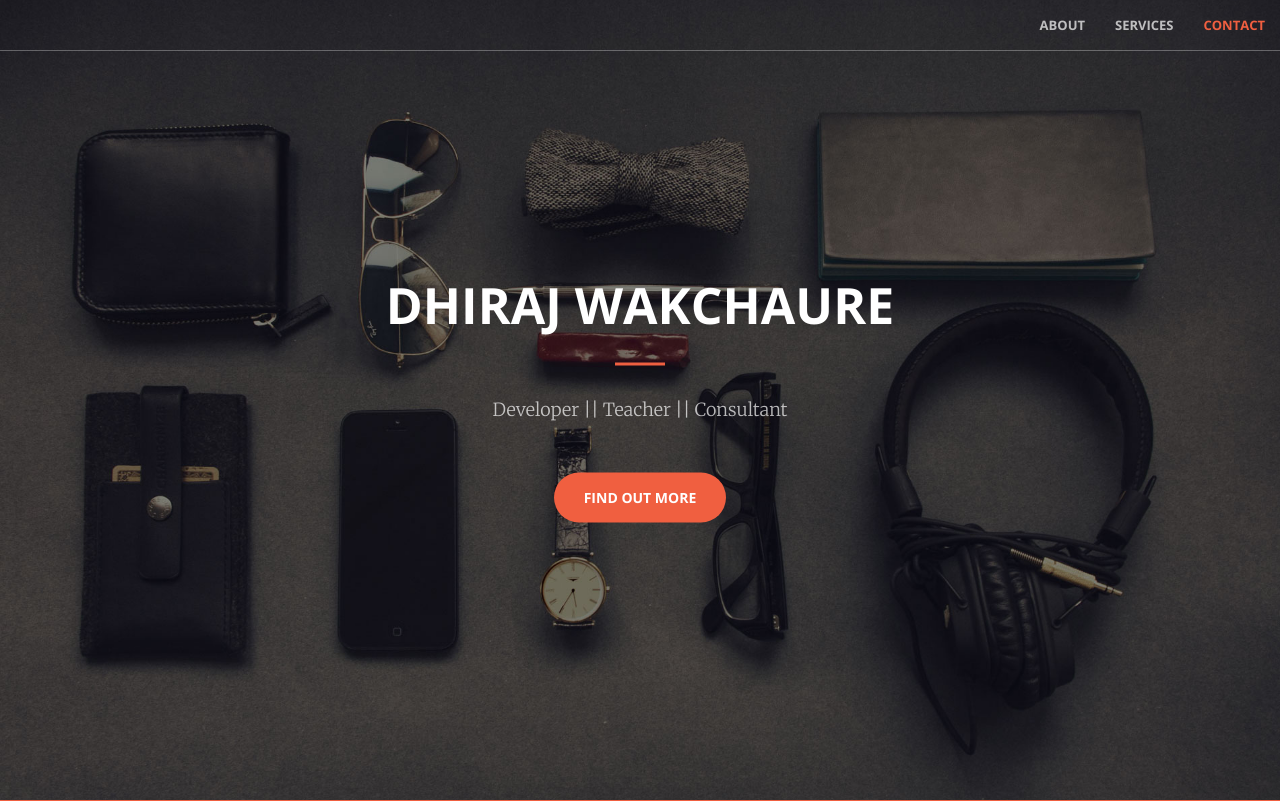
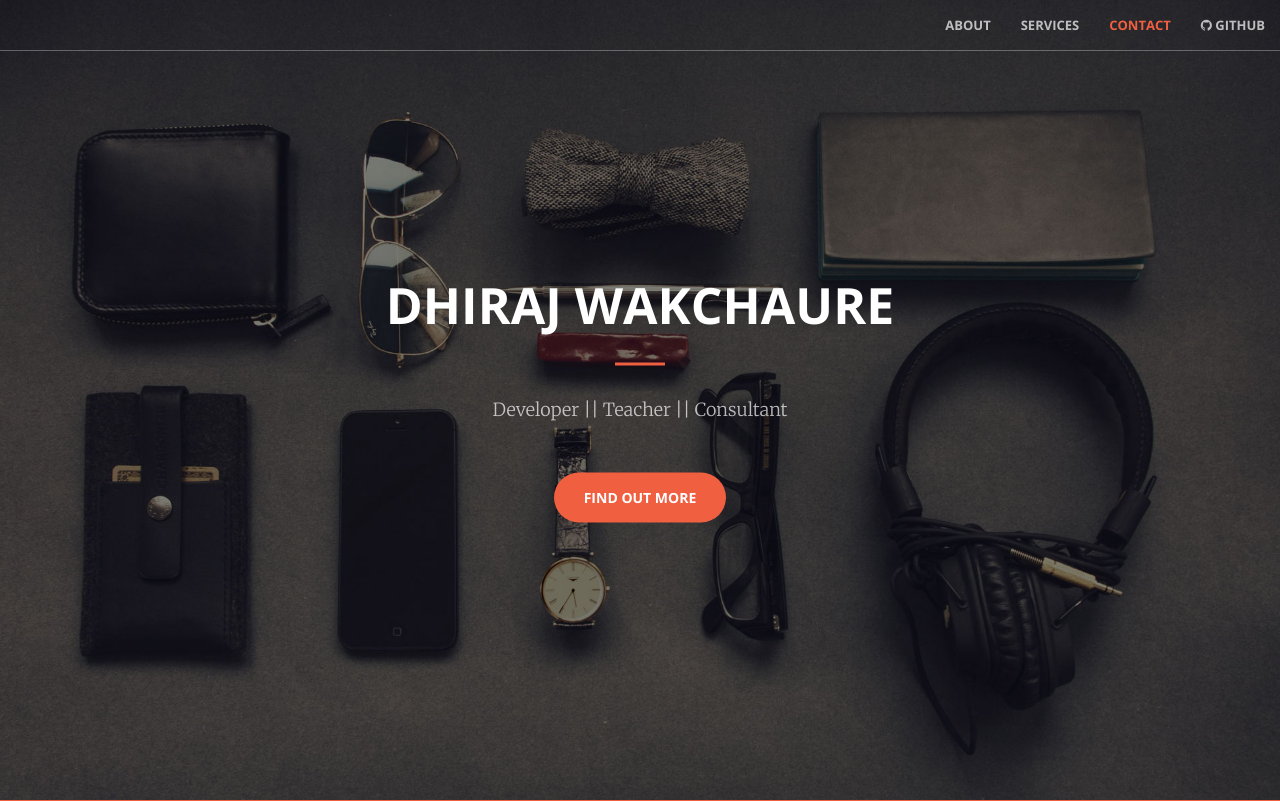
Before and after one commit to ddw147/ddw147.github.io, a website: page index.html in a window 1280 px wide. Shown: the top 801 px of the page. Drawn offline with nearby package versions, Linux system fonts and the light colour scheme.

Commit message:
added github refrence

```diff
--- a/index.html
+++ b/index.html
@@ -61,11 +61,12 @@
                     <li>
                         <a class="page-scroll" href="#services">Services</a>
                     </li>
-                  <!--   <li>
-                        <a class="page-scroll" href="#portfolio">Portfolio</a>
-                    </li> -->
                     <li>
                         <a class="page-scroll" href="#contact">Contact</a>
+                    </li>
+                    <li>
+                        <a class="page-scroll" href="https://github.com/ddw147"><i class="fa fa-github" aria-hidden="true"></i>
+Github</a>
                     </li>
                 </ul>
             </div>
```
